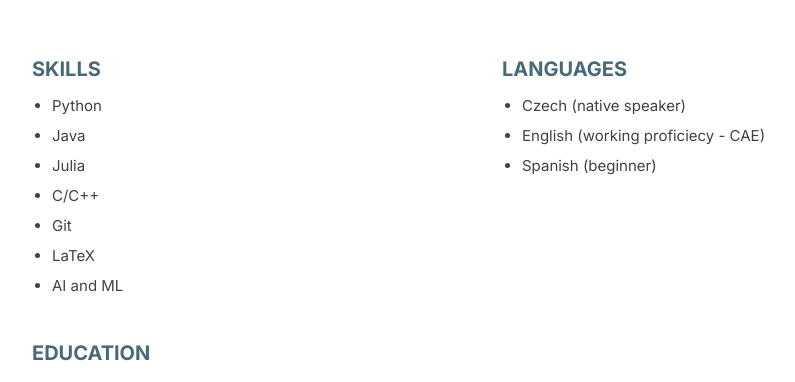
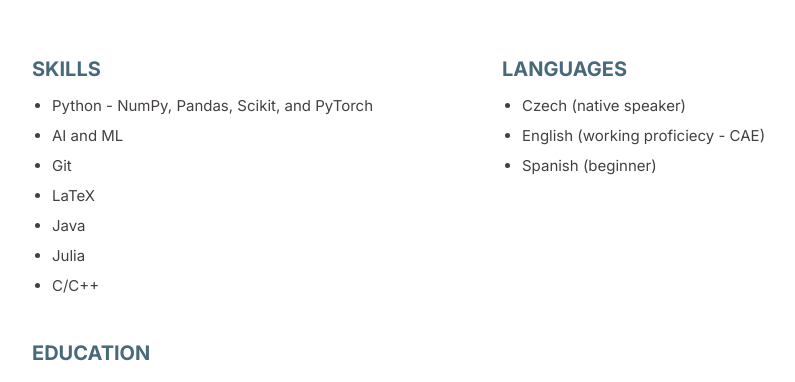
Before and after one commit to domupls/resume, a plain HTML site: page index.html in a window 1280 px wide. Shown: the part 344-726 px from the top of the page, without its empty margins (158-953 px from the left). Drawn offline with nearby package versions, Linux system fonts and the light colour scheme.

Commit message:
update skills

```diff
--- a/index.html
+++ b/index.html
@@ -53,13 +53,13 @@
         <div class="skills">
           <h3 class="title">Skills</h3>
           <ul class="skills_list description">
-            <li>Python</li>
+            <li>Python - NumPy, Pandas, Scikit, and PyTorch</li>
+            <li>AI and ML</li>
+            <li>Git</li>
+            <li>LaTeX</li>
             <li>Java</li>
             <li>Julia</li>
             <li>C/C++</li>
-            <li>Git</li>
-            <li>LaTeX</li>
-            <li>AI and ML</li>
           </ul>
         </div>
     </div>
```
